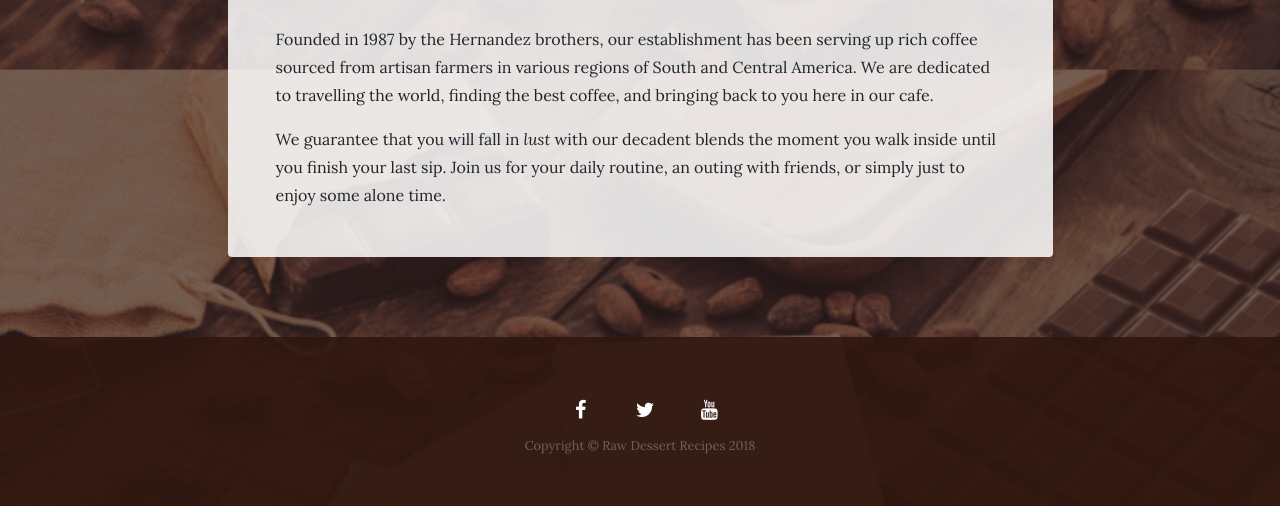
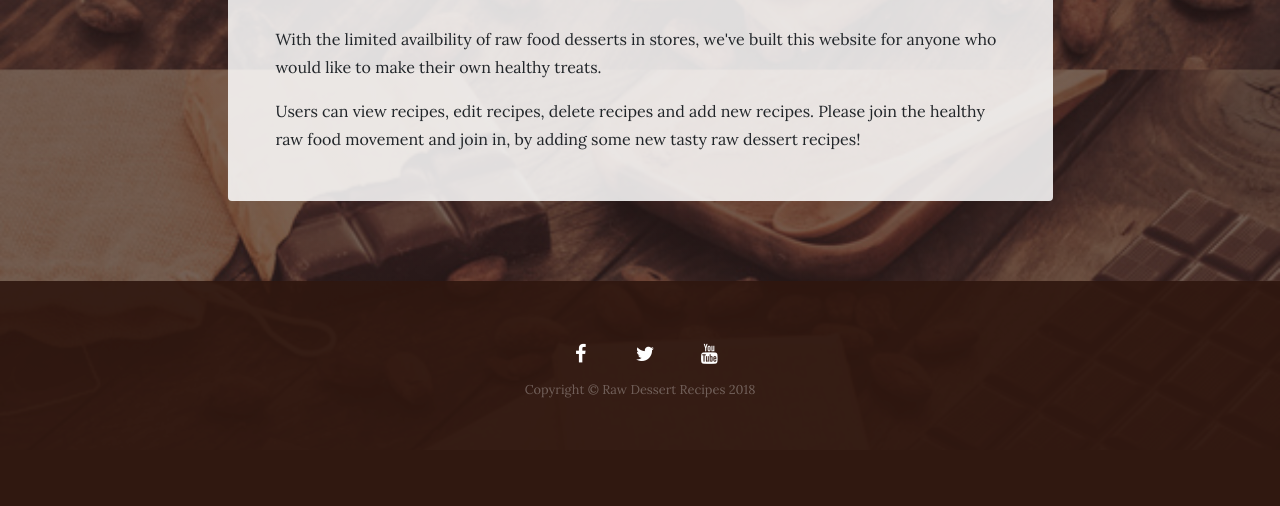
Before and after one commit to Code-Institute-Submissions/raw-dessert-recipes, a Flask app: page /about in a window 1280 px wide. Shown: the part 783-1289 px from the top of the page. After the commit the page ends 1181 px from the top, so only its background shows below. Run offline with Flask 2, Linux system fonts and the light colour scheme; some libraries are stand-ins or nearby versions.

Commit message:
Updated about.html with text.

```diff
--- a/templates/about.html
+++ b/templates/about.html
@@ -73,12 +73,11 @@
           <div class="col-xl-9 col-lg-10 mx-auto">
             <div class="bg-faded rounded p-5">
               <h2 class="section-heading mb-4">
-                <span class="section-heading-upper">Strong Coffee, Strong Roots</span>
-                <span class="section-heading-lower">About Our Cafe</span>
+                <span class="section-heading-upper">Raw Dessert Recipies</span>
+                <span class="section-heading-lower">About Our Website</span>
               </h2>
-              <p>Founded in 1987 by the Hernandez brothers, our establishment has been serving up rich coffee sourced from artisan farmers in various regions of South and Central America. We are dedicated to travelling the world, finding the best coffee,
-                and bringing back to you here in our cafe.</p>
-              <p class="mb-0">We guarantee that you will fall in <em>lust</em> with our decadent blends the moment you walk inside until you finish your last sip. Join us for your daily routine, an outing with friends, or simply just to enjoy some alone time.</p>
+              <p>With the limited availbility of raw food desserts in stores, we've built this website for anyone who would like to make their own healthy treats.</p>
+              <p class="mb-0">Users can view recipes, edit recipes, delete recipes and add new recipes. Please join the healthy raw food movement and join in, by adding some new tasty raw dessert recipes!</p>
             </div>
           </div>
         </div>
```
